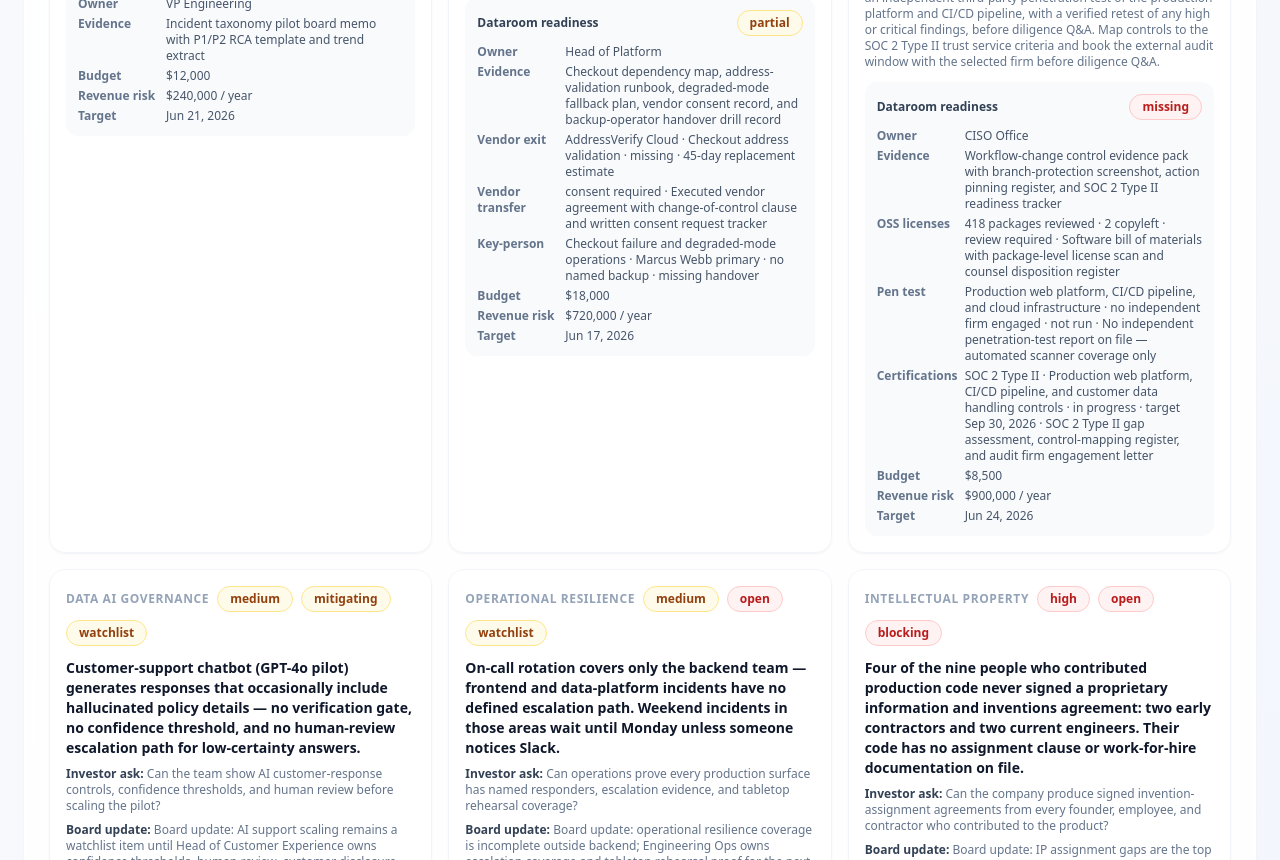
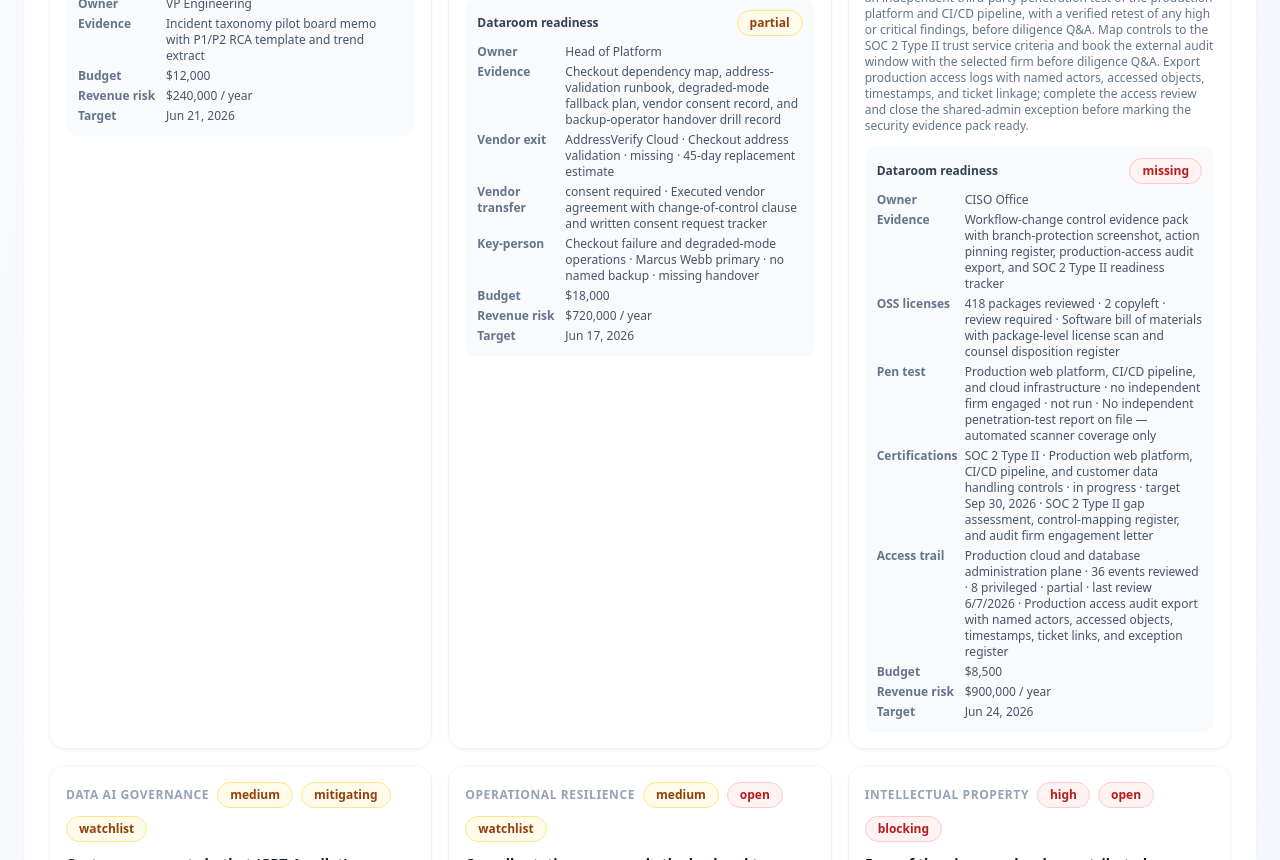
Before and after one commit to tensorgarden/cto-advisory-dashboard, a Next.js app: page / in a window 1280 px wide. Shown: the part 1180-2040 px from the top of the page. Built offline with nearby package versions, Linux system fonts and the light colour scheme.

Commit message:
Track production access audit evidence for diligence

```diff
--- a/src/app/page.tsx
+++ b/src/app/page.tsx
@@ -714,6 +714,25 @@ function DiligenceFindingCard({ finding }: { finding: DueDiligenceFinding }) {
               </dd>
             </div>
           )}
+          {finding.productionAccessAuditEvidence && (
+            <div className="flex gap-2">
+              <dt className="min-w-20 font-semibold text-slate-500">
+                Access trail
+              </dt>
+              <dd>
+                {finding.productionAccessAuditEvidence.system} ·{" "}
+                {finding.productionAccessAuditEvidence.reviewedEventCount} events reviewed ·{" "}
+                {finding.productionAccessAuditEvidence.privilegedAccessEventCount} privileged ·{" "}
+                {finding.productionAccessAuditEvidence.status.replaceAll("_", " ")} ·{" "}
+                {finding.productionAccessAuditEvidence.lastReviewDate
+                  ? `last review ${new Date(
+                      finding.productionAccessAuditEvidence.lastReviewDate
+                    ).toLocaleDateString("en-US")}`
+                  : "review not yet run"}{" "}
+                · {finding.productionAccessAuditEvidence.evidenceArtifact}
+              </dd>
+            </div>
+          )}
           {finding.recoveryExerciseEvidence && (
             <div className="flex gap-2">
               <dt className="min-w-20 font-semibold text-slate-500">
--- a/src/lib/demo-data.ts
+++ b/src/lib/demo-data.ts
@@ -518,6 +518,7 @@ export const demoDueDiligenceFindings: DueDiligenceFinding[] = [
     complianceCertificationEvidence: null,
     intellectualPropertyAssignmentEvidence: null,
     dataProcessingAgreementEvidence: null,
+    productionAccessAuditEvidence: null,
     recommendation:
       "Institute blameless post-incident reviews with a shared RCA template within 2 sprints. Tag every P1/P2 incident against a failure taxonomy so patterns become visible to leadership.",
     executiveOwner: "VP Engineering",
@@ -564,6 +565,7 @@ export const demoDueDiligenceFindings: DueDiligenceFinding[] = [
     complianceCertificationEvidence: null,
     intellectualPropertyAssignmentEvidence: null,
     dataProcessingAgreementEvidence: null,
+    productionAccessAuditEvidence: null,
     recommendation:
       "Wrap the address-validation call in a circuit breaker (3 failures in 60s → open for 30s) and add a degraded-mode fallback that accepts unverified addresses with a manual-review flag. Obtain written change-of-control consent from the vendor. Name and cross-train a backup operator, then run a checkout-failure handover drill within 1 sprint.",
     executiveOwner: "Head of Platform",
@@ -623,10 +625,19 @@ export const demoDueDiligenceFindings: DueDiligenceFinding[] = [
     },
     intellectualPropertyAssignmentEvidence: null,
     dataProcessingAgreementEvidence: null,
+    productionAccessAuditEvidence: {
+      system: "Production cloud and database administration plane",
+      reviewedEventCount: 36,
+      privilegedAccessEventCount: 8,
+      lastReviewDate: "2026-06-07",
+      status: "partial",
+      evidenceArtifact:
+        "Production access audit export with named actors, accessed objects, timestamps, ticket links, and exception register",
+    },
     recommendation:
-      "Enable branch protection on main with required PR reviews for `.github/workflows/*`. Pin GitHub Actions to commit SHAs. Add a CI step that diffs workflow files against an allowlist and blocks unapproved changes. Complete counsel disposition for the two copyleft packages before marking the security evidence pack ready. Commission an independent third-party penetration test of the production platform and CI/CD pipeline, with a verified retest of any high or critical findings, before diligence Q&A. Map controls to the SOC 2 Type II trust service criteria and book the external audit window with the selected firm before diligence Q&A.",
+      "Enable branch protection on main with required PR reviews for `.github/workflows/*`. Pin GitHub Actions to commit SHAs. Add a CI step that diffs workflow files against an allowlist and blocks unapproved changes. Complete counsel disposition for the two copyleft packages before marking the security evidence pack ready. Commission an independent third-party penetration test of the production platform and CI/CD pipeline, with a verified retest of any high or critical findings, before diligence Q&A. Map controls to the SOC 2 Type II trust service criteria and book the external audit window with the selected firm before diligence Q&A. Export production access logs with named actors, accessed objects, timestamps, and ticket linkage; complete the access review and close the shared-admin exception before marking the security evidence pack ready.",
     executiveOwner: "CISO Office",
-    evidenceArtifact: "Workflow-change control evidence pack with branch-protection screenshot, action pinning register, and SOC 2 Type II readiness tracker",
+    evidenceArtifact: "Workflow-change control evidence pack with branch-protection screenshot, action pinning register, production-access audit export, and SOC 2 Type II readiness tracker",
     estimatedRemediationCostUsd: 8500,
     estimatedAnnualRevenueAtRiskUsd: 900000,
     targetRemediationDate: "2026-06-24",
@@ -672,6 +683,7 @@ export const demoDueDiligenceFindings: DueDiligenceFinding[] = [
       evidenceArtifact:
         "Subprocessor register with signed DPA coverage tracker and vendor DSAR/deletion mechanism test log",
     },
+    productionAccessAuditEvidence: null,
     recommendation:
       "Add a confidence-score check before surfacing AI-generated answers to customers. Route responses below 0.85 confidence to a human-review queue. Publish an AI-usage disclosure in the help center. Begin a GDPR/CCPA readiness assessment and document EU AI Act applicability for the chatbot before scaling the pilot. Execute signed data-processing agreements with the three uncovered subprocessors that handle chatbot transcripts and complete vendor-run DSAR/deletion drills before marking the privacy pack dataroom-ready.",
     executiveOwner: "Head of Customer Experience",
@@ -712,6 +724,7 @@ export const demoDueDiligenceFindings: DueDiligenceFinding[] = [
     complianceCertificationEvidence: null,
     intellectualPropertyAssignmentEvidence: null,
     dataProcessingAgreementEvidence: null,
+    productionAccessAuditEvidence: null,
     recommendation:
       "Extend on-call rotation to one frontend and one data-platform engineer per week. Define severity levels and escalation policies in a shared runbook. Run a recovery exercise within 30 days and measure actual restoration against the 4-hour RTO and 1-hour RPO.",
     executiveOwner: "Director of Engineering Operations",
@@ -745,6 +758,7 @@ export const demoDueDiligenceFindings: DueDiligenceFinding[] = [
     complianceCertificationEvidence: null,
     intellectualPropertyAssignmentEvidence: null,
     dataProcessingAgreementEvidence: null,
+    productionAccessAuditEvidence: null,
     recommendation:
       "Adopt a lightweight RAPID framework for all architecture decisions. Every ADR must list a Recommender, Approver, and a 6-month review date. This finding is accepted as a process change, not a technical fix.",
     executiveOwner: "CTO",
@@ -786,6 +800,7 @@ export const demoDueDiligenceFindings: DueDiligenceFinding[] = [
         "PIIA assignment register with per-contributor signature status and counsel confirmatory-assignment tracker",
     },
     dataProcessingAgreementEvidence: null,
+    productionAccessAuditEvidence: null,
     recommendation:
       "Have all four unsigned contributors execute a PIIA with present and future invention assignment, and obtain confirmatory assignments or work-for-hire documentation from counsel for the two early contractors. Route unsigned contributors off production access until the register shows full signature coverage.",
     executiveOwner: "General Counsel",
--- a/src/lib/types.ts
+++ b/src/lib/types.ts
@@ -201,6 +201,20 @@ export interface DataProcessingAgreementEvidence {
   evidenceArtifact: string;
 }
 
+export type ProductionAccessAuditStatus =
+  | "not_reviewed"
+  | "partial"
+  | "verified";
+
+export interface ProductionAccessAuditEvidence {
+  system: string;
+  reviewedEventCount: number;
+  privilegedAccessEventCount: number;
+  lastReviewDate: string | null;
+  status: ProductionAccessAuditStatus;
+  evidenceArtifact: string;
+}
+
 export interface DueDiligenceFinding {
   id: string;
   domain: DueDiligenceDomain;
@@ -220,6 +234,7 @@ export interface DueDiligenceFinding {
   complianceCertificationEvidence: ComplianceCertificationEvidence | null;
   intellectualPropertyAssignmentEvidence: IntellectualPropertyAssignmentEvidence | null;
   dataProcessingAgreementEvidence: DataProcessingAgreementEvidence | null;
+  productionAccessAuditEvidence: ProductionAccessAuditEvidence | null;
   recommendation: string;
   executiveOwner: string;
   evidenceArtifact: string;
```
Also changed, not shown: 1 other file (tests, documents, lock files or other folders).
